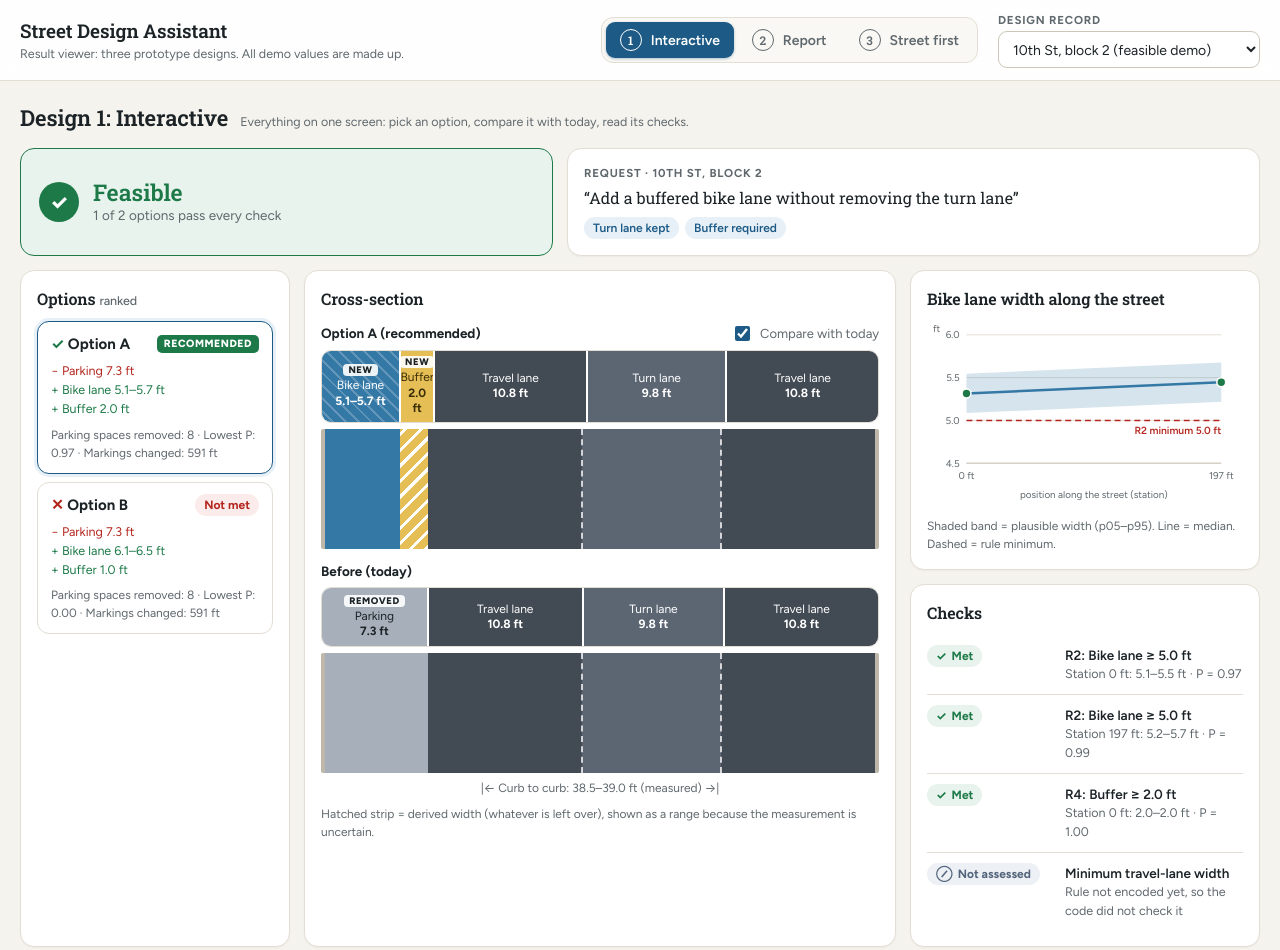
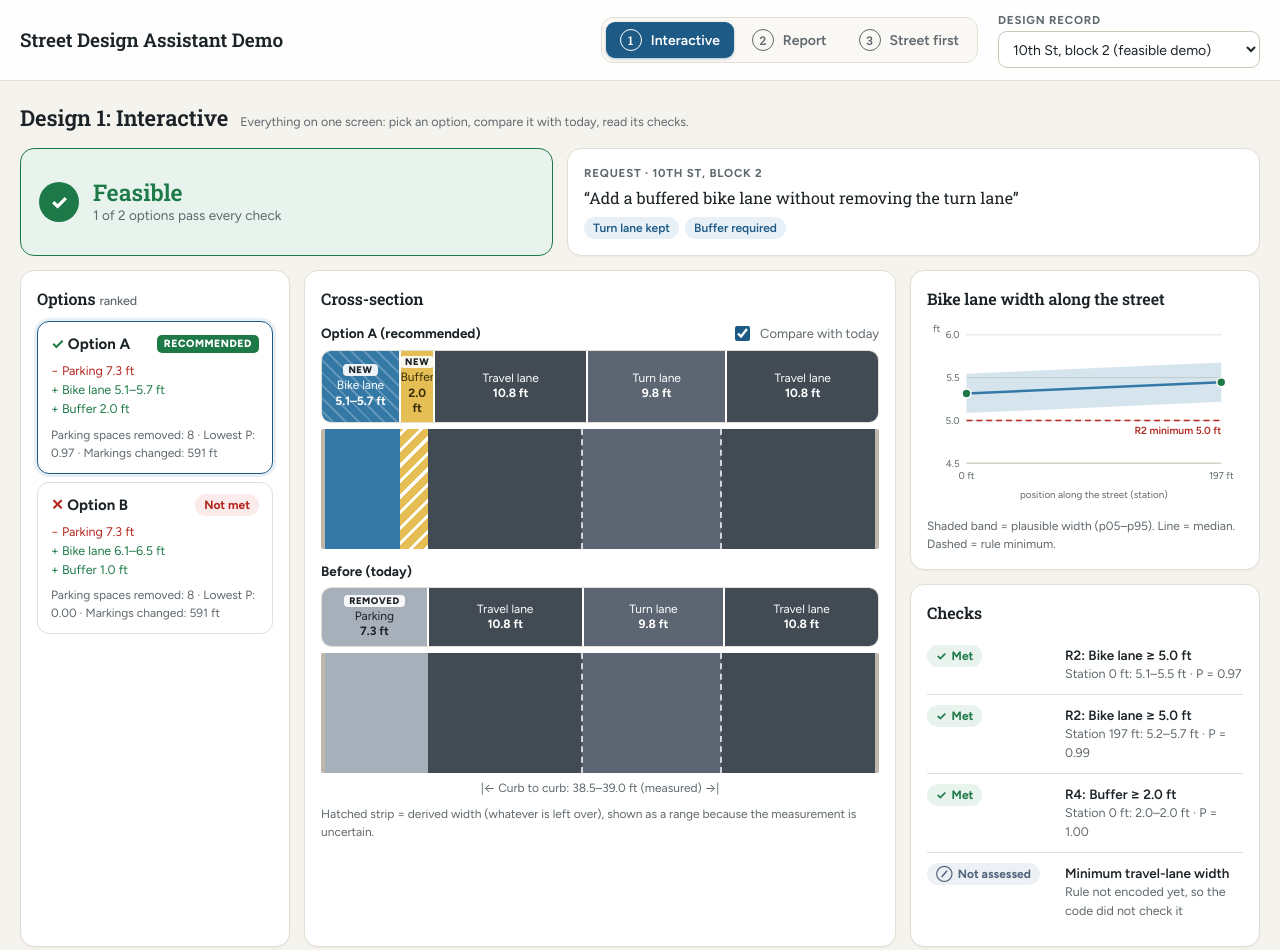
Before and after one commit to tangydev/sci-street-design-assistant, a plain HTML site: page index.html in a window 1280 px wide. Shown: the top 950 px of the page. Drawn offline with Linux system fonts and the light colour scheme.

Commit message:
Header cleanup test commit

```diff
--- a/index.html
+++ b/index.html
@@ -204,8 +204,7 @@ details.fold .body{padding:0 16px 14px}
 <header class="appbar">
   <div class="appbar-in">
     <div class="brand">
-      <h1>Street Design Assistant</h1>
-      <span class="sub">Result viewer: three prototype designs. All demo values are made up.</span>
+      <h1>Street Design Assistant Demo</h1>
     </div>
     <nav class="tabs" role="tablist" aria-label="Design">
       <button class="tab" role="tab" data-design="1"><span class="n">1</span>Interactive</button>
```
